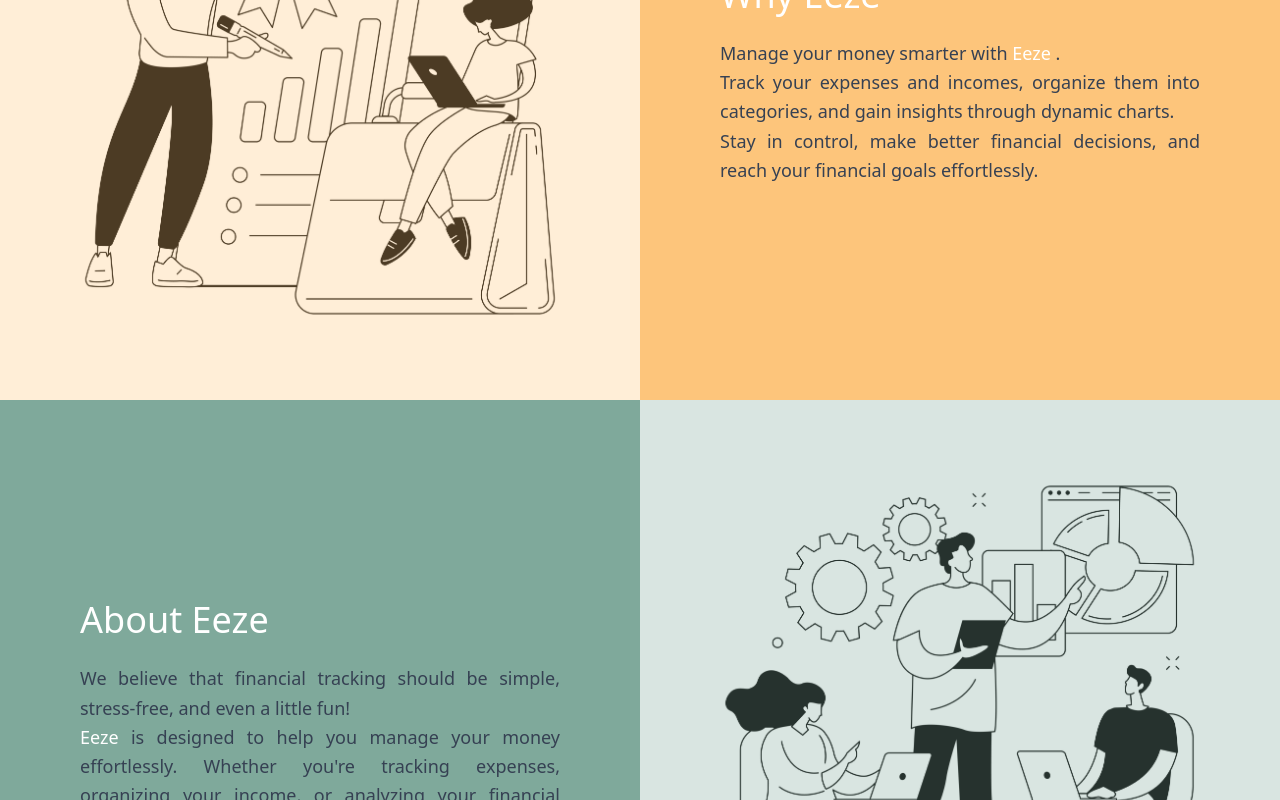
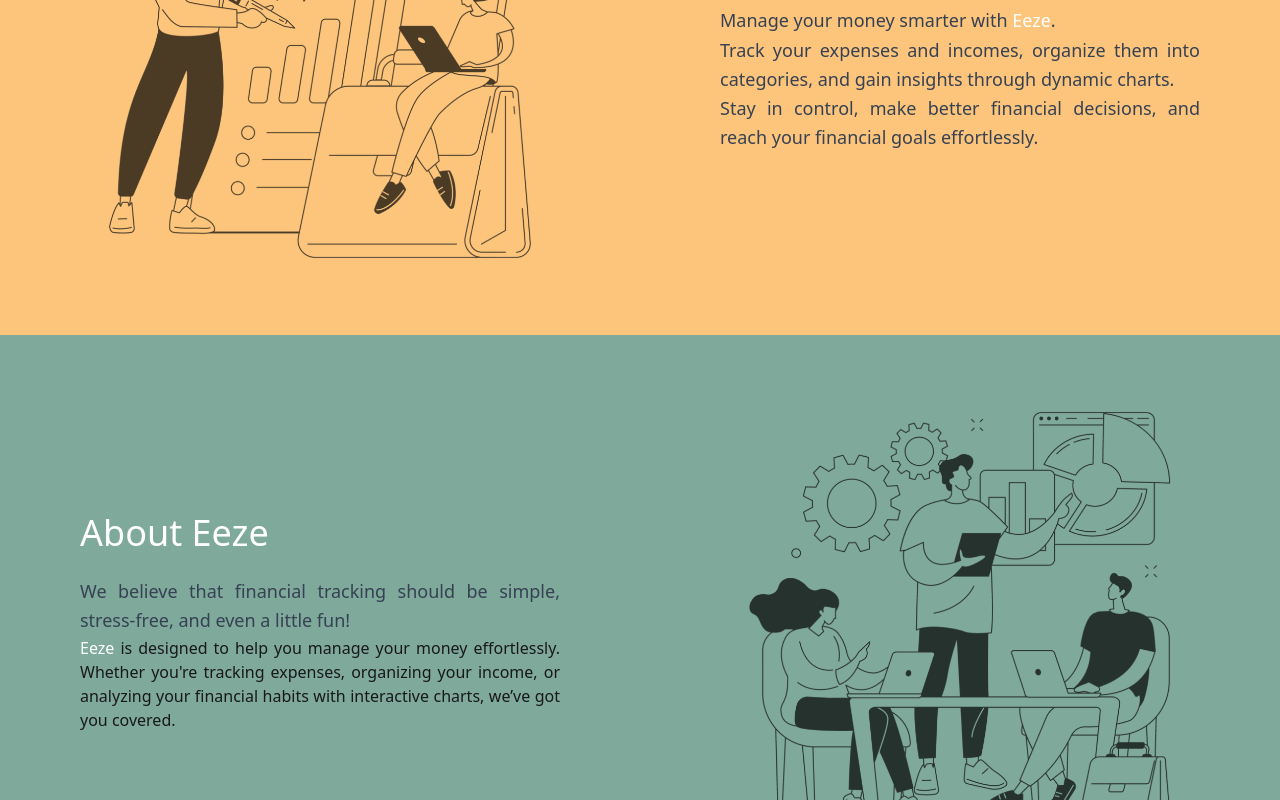
Before and after one commit to rudnaid/eeze, a React (Vite) app in the folder frontend/: page / in a window 1280 px wide. Shown: the part 1040-1840 px from the top of the page. Built offline with nearby package versions, Linux system fonts and the light colour scheme.

Commit message:
fix(image): add same images with transparent background

```diff
--- a/frontend/src/Pages/Homepage.jsx
+++ b/frontend/src/Pages/Homepage.jsx
@@ -13,7 +13,7 @@ const Homepage = () => {
 					<div className="container max-w-6xl mx-auto px-6 py-12">
 						{/* Menu/Logo container */}
 						<nav className="flex items-center justify-between font-bold text-white">
-							<Link to="/home">
+							<Link to="/">
 								<h1 className="ml-7 text-5xl text-[#fdc57b]">eeze</h1>
 							</Link>
 							<div className="hidden h-10 text-2xl md:flex md:space-x-8">
@@ -57,27 +57,29 @@ const Homepage = () => {
 					id="why-eeze"
 					className="bg-[#fdc57b] py-0 flex flex-col md:flex-row items-stretch w-full h-auto overflow-hidden"
 				>
+					{/* Image Container */}
 					<div className="w-full md:w-1/2 h-auto">
 						<img
-							src="/why_eeze.jpg"
+							src="/why-eeze-transparent.png"
 							alt="Why Eeze"
-							className="w-full h-auto object-cover opacity-70"
+							className="w-full h-auto object-cover opacity-70 max-w-xs sm:max-w-sm md:max-w-md lg:max-w-lg xl:max-w-xl mx-auto"
 						/>
 					</div>
 
-					<div className="w-full text-justify md:w-1/2 flex flex-col justify-center p-8 pl-20 pr-20">
+					{/* Text Content */}
+					<div className="w-full text-justify md:w-1/2 flex flex-col justify-center p-8 px-6 sm:px-10 md:px-20">
 						<h2 className="text-4xl text-white mb-6">Why Eeze</h2>
 						<p className="text-lg text-gray-700 leading-relaxed">
 							Manage your money smarter with{' '}
-							<span className="text-white"> Eeze </span>.
-							<p>
+							<span className="text-white">Eeze</span>.
+						</p>
+						<p className="text-lg text-gray-700 leading-relaxed">
 							Track your expenses and incomes, organize them into categories,
 							and gain insights through dynamic charts.
 						</p>
-							<p>
+						<p className="text-lg text-gray-700 leading-relaxed">
 							Stay in control, make better financial decisions, and reach your
 							financial goals effortlessly.
-							</p>
 						</p>
 					</div>
 				</div>
@@ -87,25 +89,27 @@ const Homepage = () => {
 					id="about"
 					className="bg-[#7fa99b] py-0 flex flex-col md:flex-row-reverse items-stretch w-full h-auto overflow-hidden"
 				>
+					{/* Image Container */}
 					<div className="w-full md:w-1/2 h-auto">
 						<img
-							src="/about_eeze.jpg"
+							src="/about-eeze-transparent.png"
 							alt="About Eeze"
-							className="w-full h-auto object-cover opacity-70"
+							className="w-full h-auto object-cover opacity-70 max-w-xs sm:max-w-sm md:max-w-md lg:max-w-lg xl:max-w-xl mx-auto"
 						/>
 					</div>
 
-					<div className="w-full text-justify md:w-1/2 flex flex-col justify-center p-8 pl-20 pr-20">
+					{/* Text Content */}
+					<div className="w-full text-justify md:w-1/2 flex flex-col justify-center p-8 px-6 sm:px-10 md:px-20">
 						<h2 className="text-4xl text-white mb-6">About Eeze</h2>
 						<p className="text-lg text-gray-700 leading-relaxed">
 							We believe that financial tracking should be simple, stress-free,
 							and even a little fun!
+						</p>
 						<p>
-								<span className="text-white"> Eeze </span> is designed to help
-								you manage your money effortlessly. Whether you're tracking
-								expenses, organizing your income, or analyzing your financial
-								habits with interactive charts, we’ve got you covered.
-							</p>
+							<span className="text-white">Eeze</span> is designed to help you
+							manage your money effortlessly. Whether you're tracking expenses,
+							organizing your income, or analyzing your financial habits with
+							interactive charts, we’ve got you covered.
 						</p>
 					</div>
 				</div>
```
Lines whose indentation alone changed are shown as unchanged.
